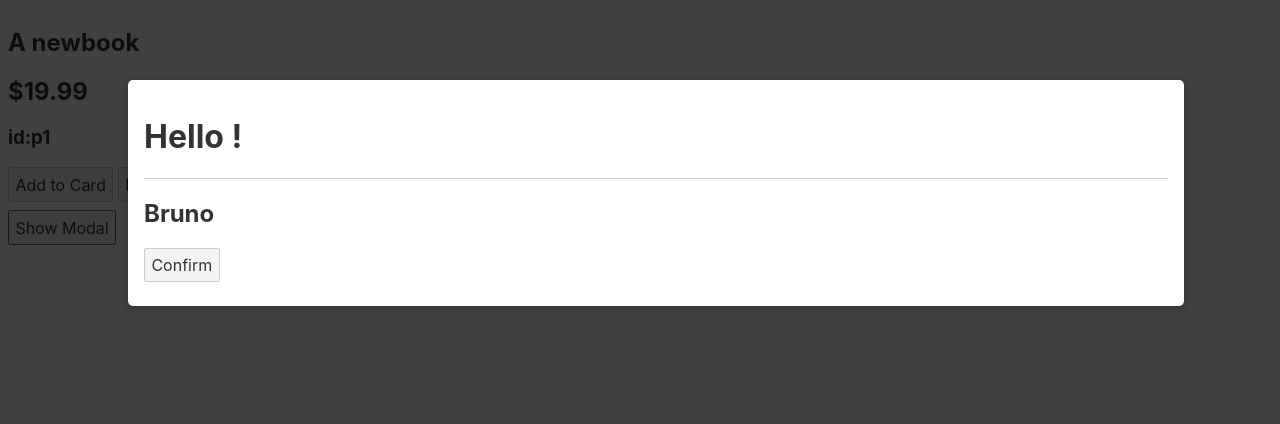
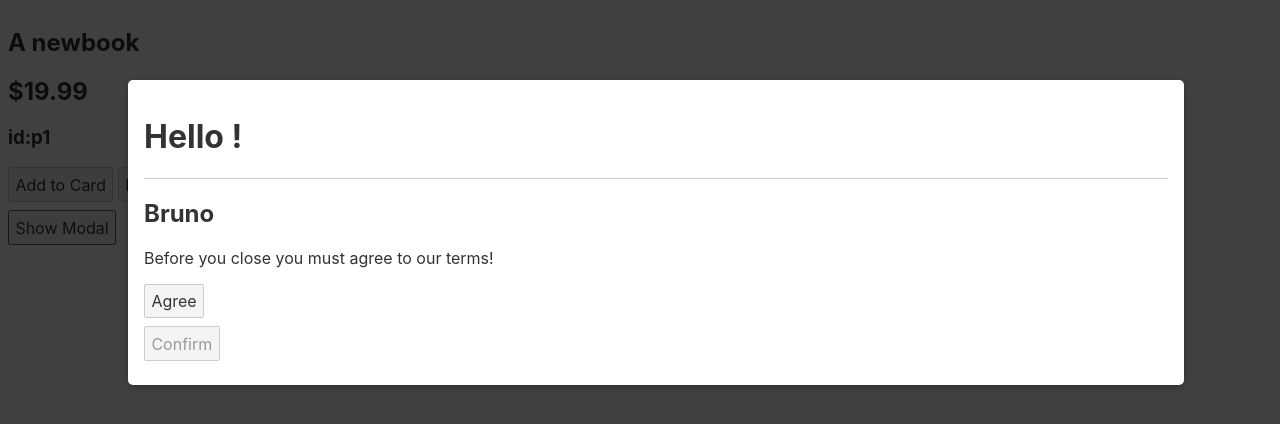
Before and after one commit to br9191fr/learn2, a Svelte app: page / in a window 1280 px wide. Both pictures are taken after a click on the button "Show Modal". Shown: the top 424 px of the page. Built offline with nearby package versions, Linux system fonts and the light colour scheme.

Commit message:
after 64

```diff
--- a/src/App.svelte
+++ b/src/App.svelte
@@ -10,6 +10,7 @@
         }
     ];
     let showModal = false;
+    let closeable = false;
 
     function addToCard(event) {
         console.log(event.detail);
@@ -31,9 +32,10 @@
     <Modal
     on:cancel={() => showModal = false}
     on:close={() => showModal = false}
+    let:didAgree={closeable}
     >
         <h1 slot="header">Hello !</h1>
         <h2>Bruno</h2>
-        <button slot="footer" on:click={() => showModal = false}>Confirm</button>
+        <button slot="footer" on:click={() => showModal = false} disabled={!closeable}>Confirm</button>
     </Modal>
 {/if}
--- a/src/Modal.svelte
+++ b/src/Modal.svelte
@@ -2,6 +2,7 @@
     import {createEventDispatcher} from 'svelte';
 
     const dispatch = createEventDispatcher();
+    let agreed = false;
 </script>
 
 <style>
@@ -40,9 +41,13 @@
     <div class="content" >
         <slot />
     </div>
+    <div class="disclaimer">
+        <p>Before you close you must agree to our terms!</p>
+        <button on:click={() => agreed = true}>Agree</button>
+    </div>
     <footer>
-        <slot name="footer">
-            <button on:click={() => dispatch('close')}>Close</button>
+        <slot name="footer" didAgree={agreed}>
+            <button on:click={() => dispatch('close')} disabled={!agreed} >Close</button>
         </slot>
     </footer>
 </div>
```
